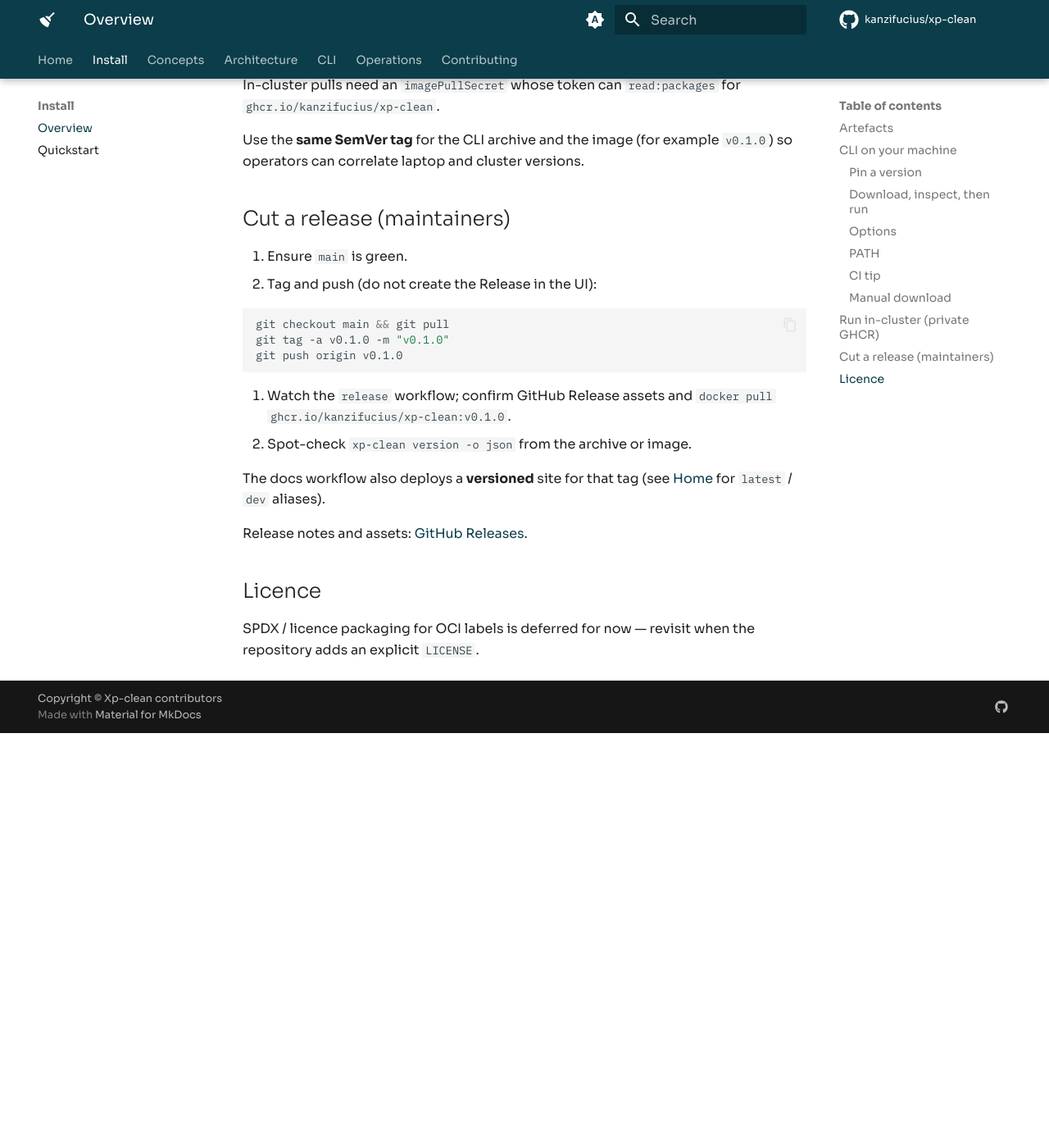
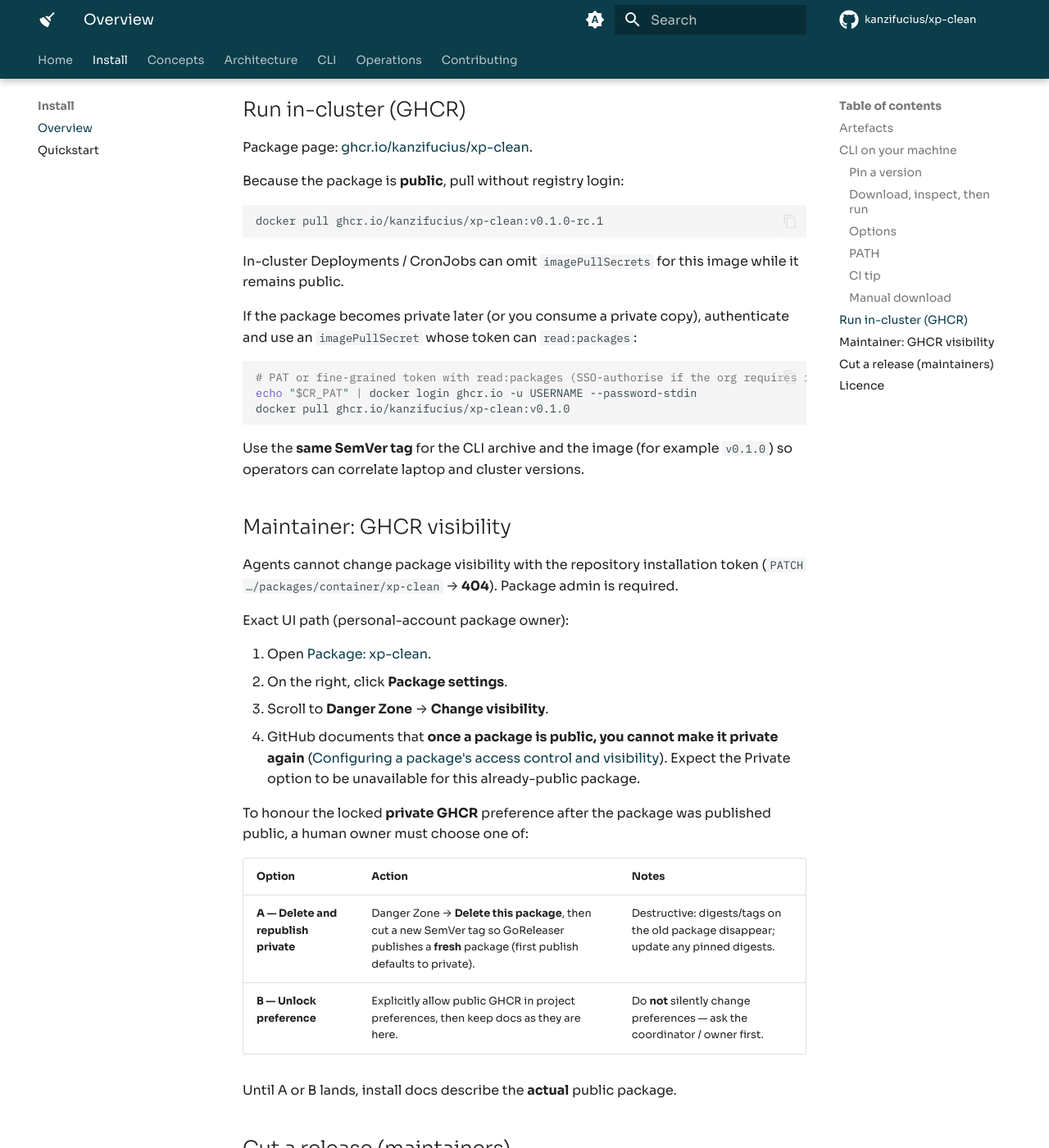
Before and after one commit to kanzifucius/xp-clean, an MkDocs documentation site: the page built from docs/install.md, in a window 1280 px wide and 1400 px high, scrolled down 2468 px. Shown: the whole window at 82% size. Built offline with MkDocs 1.6.1 and Material for MkDocs 9.7.7, drawn with Linux system fonts in a browser that asks for light colours; comment, search, counter and statistics services are not loaded; the version menu is left out; before the commit the page ends 3362 px from its top, so only the background shows below that; some of the changed text lies outside the part shown.

Commit message:
docs: align GHCR install notes with public package
The ghcr.io/kanzifucius/xp-clean package reports visibility public and
allows anonymous pulls. Stop documenting required imagePullSecrets as
current reality; keep the locked private preference and document the
human Package settings path (public→private is irreversible on GHCR).

Co-authored-by: Ricardo Pinto <kanzifucius@users.noreply.github.com>

````diff
--- a/docs/install.md
+++ b/docs/install.md
@@ -13,7 +13,9 @@ Tagged SemVer releases (`v*`) publish release artefacts. There is **no** snapsho
 | `:X.Y` / `:X` | Floating minor / major on non-prerelease cuts |
 | `:latest` | Moved only on **non-prerelease** releases (RCs such as `v0.2.0-rc.1` do not move it) |
 
-GHCR packages stay **private** by preference (even though this GitHub repository is public). Release archives on GitHub are public with the repository.
+**Visibility (current):** the published container package reports **`visibility: public`** and allows **anonymous** pulls from GHCR. Release archives on GitHub are public with the repository.
+
+**Preference (locked):** project preference is still **private GHCR**. That preference was **not** unlocked in this docs pass. GitHub’s Container registry rule is that once a package is public it **cannot** be switched back to private in Package settings — restoring private requires a human delete-and-republish (or an explicit preference unlock). See [Maintainer: GHCR visibility](#maintainer-ghcr-visibility) below.
 
 ## CLI on your machine
 
@@ -77,7 +79,19 @@ For reproducible pipelines, prefer a **pinned** tag or `gh release download` of
 
 Browse [GitHub Releases](https://github.com/kanzifucius/xp-clean/releases), download the matching `xp-clean_<version>_<Os>_<Arch>.tar.gz` and `checksums.txt`, verify the checksum, extract, and place `xp-clean` on your `PATH`.
 
-## Run in-cluster (private GHCR)
+## Run in-cluster (GHCR)
+
+Package page: [ghcr.io/kanzifucius/xp-clean](https://github.com/kanzifucius/xp-clean/pkgs/container/xp-clean).
+
+Because the package is **public**, pull without registry login:
+
+```bash
+docker pull ghcr.io/kanzifucius/xp-clean:v0.1.0-rc.1
+```
+
+In-cluster Deployments / CronJobs can omit `imagePullSecrets` for this image while it remains public.
+
+If the package becomes private later (or you consume a private copy), authenticate and use an `imagePullSecret` whose token can `read:packages`:
 
 ```bash
 # PAT or fine-grained token with read:packages (SSO-authorise if the org requires it)
@@ -85,9 +99,27 @@ echo "$CR_PAT" | docker login ghcr.io -u USERNAME --password-stdin
 docker pull ghcr.io/kanzifucius/xp-clean:v0.1.0
 ```
 
-In-cluster pulls need an `imagePullSecret` whose token can `read:packages` for `ghcr.io/kanzifucius/xp-clean`.
+Use the **same SemVer tag** for the CLI archive and the image (for example `v0.1.0`) so operators can correlate laptop and cluster versions.
 
-Use the **same SemVer tag** for the CLI archive and the image (for example `v0.1.0`) so operators can correlate laptop and cluster versions.
+## Maintainer: GHCR visibility
+
+Agents cannot change package visibility with the repository installation token (`PATCH …/packages/container/xp-clean` → **404**). Package admin is required.
+
+Exact UI path (personal-account package owner):
+
+1. Open [Package: xp-clean](https://github.com/kanzifucius/xp-clean/pkgs/container/xp-clean).
+2. On the right, click **Package settings**.
+3. Scroll to **Danger Zone** → **Change visibility**.
+4. GitHub documents that **once a package is public, you cannot make it private again** ([Configuring a package's access control and visibility](https://docs.github.com/en/packages/learn-github-packages/configuring-a-packages-access-control-and-visibility)). Expect the Private option to be unavailable for this already-public package.
+
+To honour the locked **private GHCR** preference after the package was published public, a human owner must choose one of:
+
+| Option | Action | Notes |
+|--------|--------|-------|
+| **A — Delete and republish private** | Danger Zone → **Delete this package**, then cut a new SemVer tag so GoReleaser publishes a **fresh** package (first publish defaults to private). | Destructive: digests/tags on the old package disappear; update any pinned digests. |
+| **B — Unlock preference** | Explicitly allow public GHCR in project preferences, then keep docs as they are here. | Do **not** silently change preferences — ask the coordinator / owner first. |
+
+Until A or B lands, install docs describe the **actual** public package.
 
 ## Cut a release (maintainers)
 
````
Also changed, not shown: other parts of docs/install.md (+1 -1 lines), README.md (+9 -5 lines), docs/architecture/index.md (+1 -1 lines).
